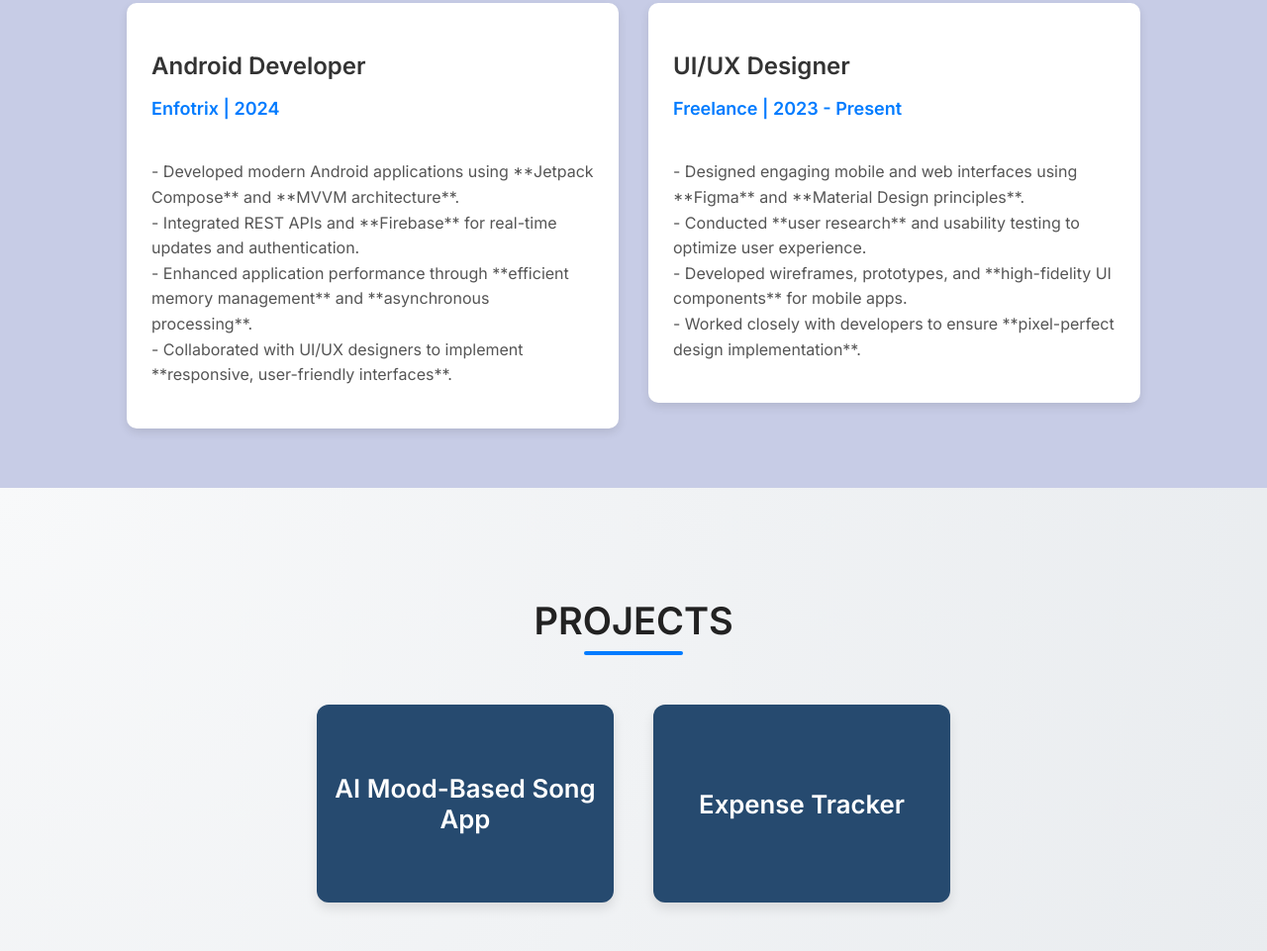
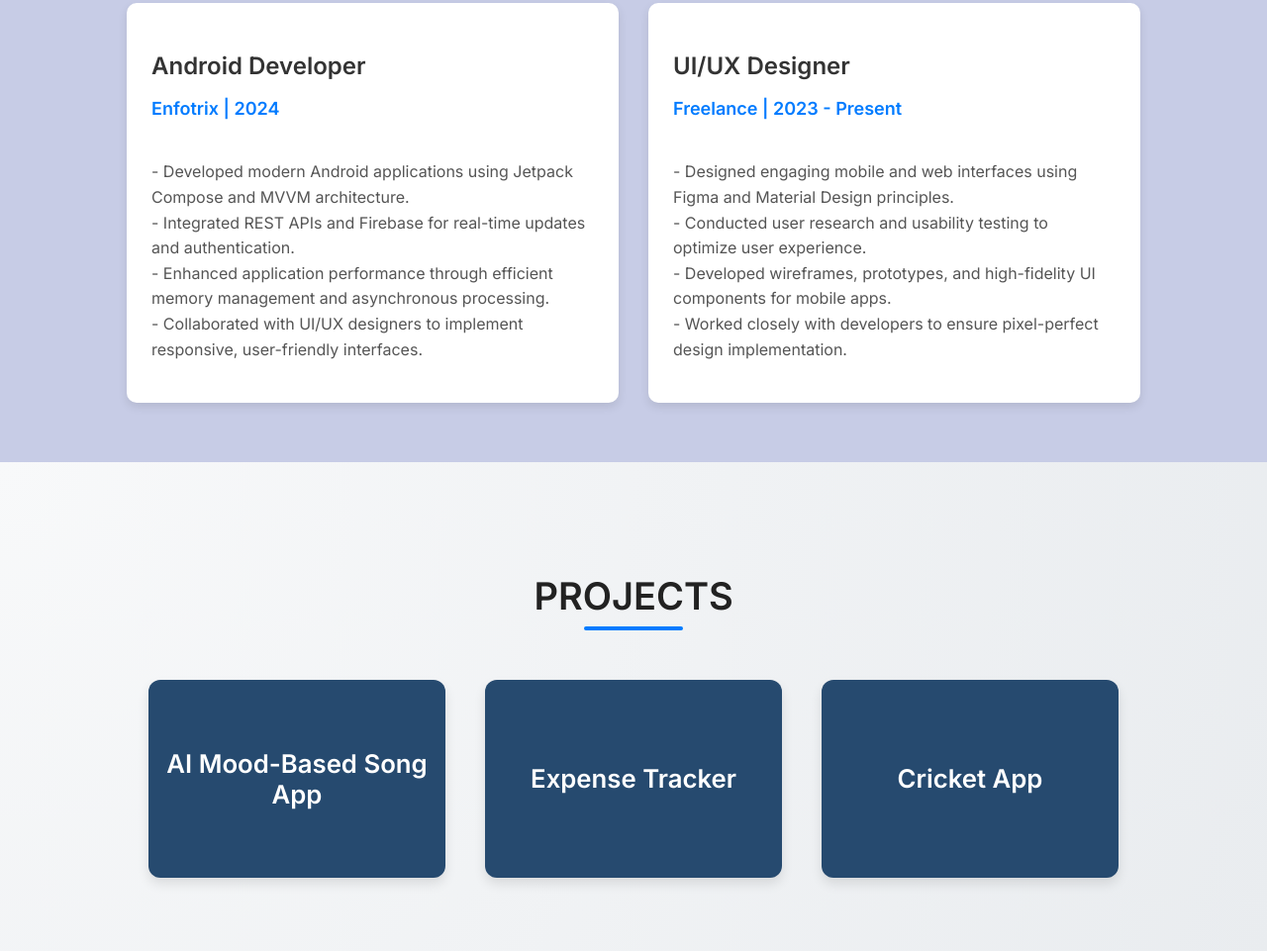
Before and after one commit to ZarminAhsan/CV, a plain HTML site: page index.html in a window 1280 px wide. Shown: the part 1391-2352 px from the top of the page at 99% size. Drawn offline with Linux system fonts and the light colour scheme.

Commit message:
Add files via upload

```diff
--- a/index.html
+++ b/index.html
@@ -11,7 +11,7 @@
 </head>
 <body>
 
-<!-- Navigation Bar -->
+
 <header>
     <div class="logo">Portfolio</div>
     <nav>
@@ -27,20 +27,20 @@
 </header>
 
 
-    <!-- Hero Section -->
+
     <section id="home" class="hero">
         <div class="hero-content">
             <h1>Hi, I'm <span class="highlight">Zarmin Ahsan</span></h1>
             <p>Android Developer & UI/UX Designer | Passionate about crafting seamless user experiences.</p>
-            <a href="Copy of Professional CV Resume.pdf" download class="btn">Download Resume</a>
+            <a href="Zarmin's CV.pdf" download class="btn">Download Resume</a>
         </div>
 
         <div class="hero-image">
-            <img src="Photo___Image_Portfolio_by_SAYDUNG_VFX___Shutterstock_Contributor-removebg-preview.png" alt="Profile Picture">
+            <img src="WhatsApp Image 2025-03-16 at 11.37.48_a1e3b08c.jpg" alt="Profile Picture">
         </div>
     </section>
 
-    <!-- Skills Section -->
+
     <section id="skills">
         <div class="skills-heading">
             <h2>Technical Skills</h2>
@@ -81,30 +81,30 @@
         </div>
 
         <div class="experience-container">
-            <!-- Experience 1 -->
+
             <div class="experience-card">
                 <div class="exp-content">
                     <h3>Android Developer</h3>
                     <p class="company">Enfotrix | 2024</p>
                     <p class="role-description">
-                        - Developed modern Android applications using **Jetpack Compose** and **MVVM architecture**.
-                        - Integrated REST APIs and **Firebase** for real-time updates and authentication.
-                        - Enhanced application performance through **efficient memory management** and **asynchronous processing**.
-                        - Collaborated with UI/UX designers to implement **responsive, user-friendly interfaces**.
+                        - Developed modern Android applications using Jetpack Compose and MVVM architecture.
+                        - Integrated REST APIs and Firebase for real-time updates and authentication.
+                        - Enhanced application performance through efficient memory management and asynchronous processing.
+                        - Collaborated with UI/UX designers to implement responsive, user-friendly interfaces.
                     </p>
                 </div>
             </div>
 
-            <!-- Experience 2 -->
+
             <div class="experience-card">
                 <div class="exp-content">
                     <h3>UI/UX Designer</h3>
                     <p class="company">Freelance | 2023 - Present</p>
                     <p class="role-description">
-                        - Designed engaging mobile and web interfaces using **Figma** and **Material Design principles**.
-                        - Conducted **user research** and usability testing to optimize user experience.
-                        - Developed wireframes, prototypes, and **high-fidelity UI components** for mobile apps.
-                        - Worked closely with developers to ensure **pixel-perfect design implementation**.
+                        - Designed engaging mobile and web interfaces using Figma and Material Design principles.
+                        - Conducted user research and usability testing to optimize user experience.
+                        - Developed wireframes, prototypes, and high-fidelity UI components for mobile apps.
+                        - Worked closely with developers to ensure pixel-perfect design implementation.
                     </p>
                 </div>
             </div>
@@ -127,6 +127,7 @@
                     <div class="project-back">
                         <p>An AI-powered app that recommends songs based on facial expressions.</p>
                     </div>
+
                 </div>
             </div>
 
@@ -138,6 +139,17 @@
                     </div>
                     <div class="project-back">
                         <p>A finance app with an intuitive UI and real-time data synchronization.</p>
+                    </div>
+                </div>
+            </div>
+
+            <div class="project-card">
+                <div class="project-inner">
+                    <div class="project-front">
+                        <h3>Cricket App</h3>
+                    </div>
+                    <div class="project-back">
+                        <p>Developed Responsive front-end of cricket app.</p>
                     </div>
                 </div>
             </div>
--- a/style.css
+++ b/style.css
@@ -51,6 +51,7 @@ header .logo {
 header nav {
     display: flex;
     justify-content: center;
+    align-items: center;
     flex: 1; /* Ensures nav takes available space */
 }
 
```
Also changed, not shown: WhatsApp Image 2025-03-16 at 11.37.48_a1e3b08c.jpg (added), 1 other file.
